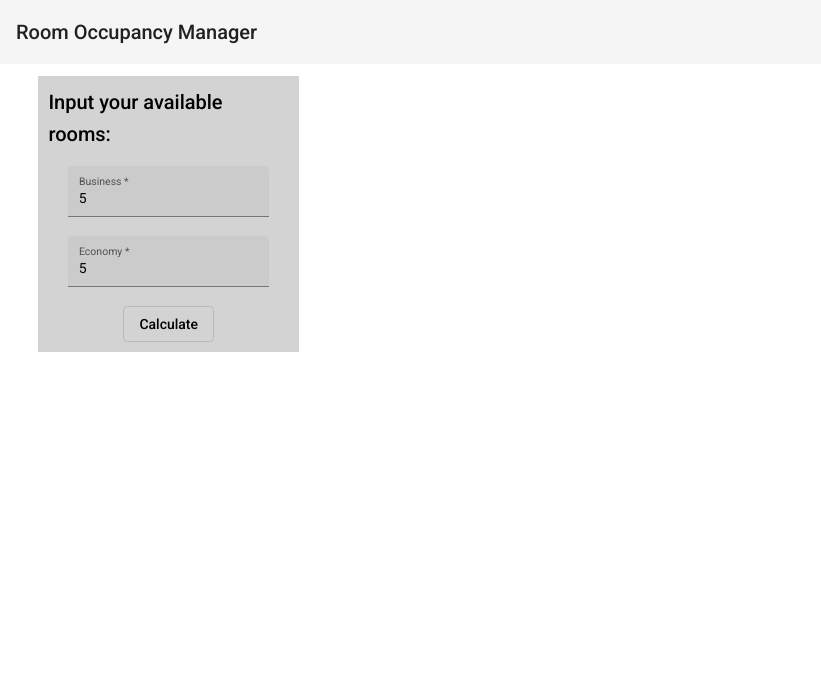
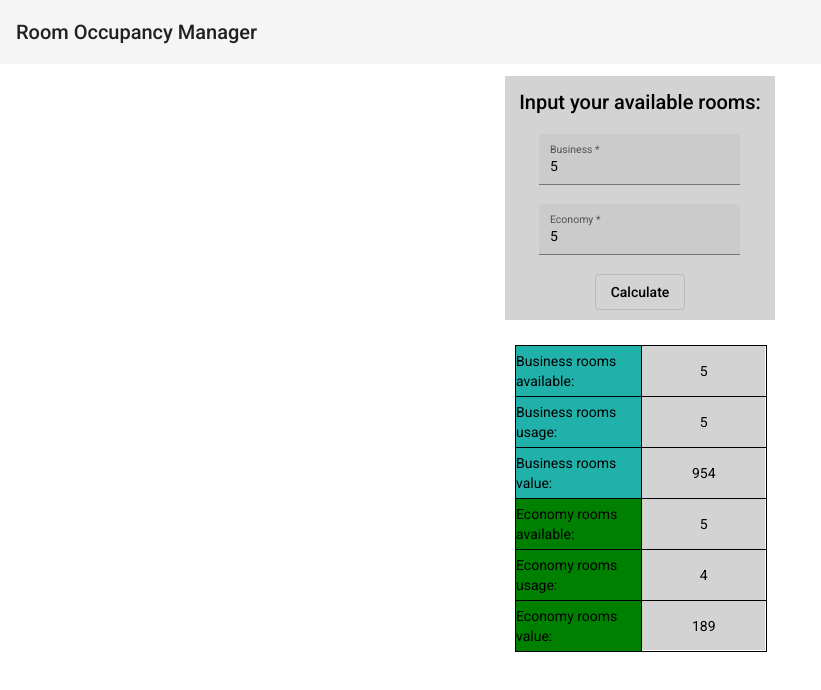
Before and after one commit to SpaceDogLaika/RoomOccupancyManager, an Angular app in the folder room-occupancy-manager/: page / in a window 1280 px wide. Both pictures are taken after typing "5", "5" into the empty fields and a click on the button "Calculate". Shown: the top 690 px of the page, without its empty margins (0-821 px from the left). Built offline with nearby package versions, Linux system fonts and the light colour scheme.

Commit message:
final touches

```diff
--- a/room-occupancy-manager/src/app/_services/logic-calculator.service.ts
+++ b/room-occupancy-manager/src/app/_services/logic-calculator.service.ts
@@ -1,6 +1,6 @@
 import { Injectable } from '@angular/core';
 import { HotelRooms } from '../_models/hotel-rooms';
-import { Result } from '../_models/result.enum';
+import { Result } from '../_models/result.model';
 
 @Injectable({
   providedIn: 'root'
--- a/room-occupancy-manager/src/app/app.module.ts
+++ b/room-occupancy-manager/src/app/app.module.ts
@@ -10,7 +10,7 @@ import { MatFormFieldModule } from '@angular/material/form-field';
 import { MatInputModule } from '@angular/material/input';
 import { FormsModule, ReactiveFormsModule } from '@angular/forms';
 import { MatButtonModule } from '@angular/material/button';
-
+import { MatGridListModule } from '@angular/material/grid-list';
 
 @NgModule({
   declarations: [
@@ -26,7 +26,8 @@ import { MatButtonModule } from '@angular/material/button';
     MatInputModule,
     FormsModule,
     ReactiveFormsModule,
-    MatButtonModule
+    MatButtonModule,
+    MatGridListModule
   ],
   providers: [],
   bootstrap: [AppComponent]
--- a/room-occupancy-manager/src/app/menu/menu.component.html
+++ b/room-occupancy-manager/src/app/menu/menu.component.html
@@ -1,3 +1,4 @@
+<div class="menu-app">
     <div class="menu-container">
         <div class="form-container">
             <div class="form-title">
@@ -30,3 +31,26 @@
               </div>
         </div>
     </div>
+    <div class="result-container" *ngIf="result">
+        <mat-grid-list cols="2" rowHeight="50px">
+            <mat-grid-tile class="business">Business rooms available:</mat-grid-tile>
+            <mat-grid-tile>{{result.businessRoomsAvailable}}</mat-grid-tile>
+
+            <mat-grid-tile class="business">Business rooms usage:</mat-grid-tile>
+            <mat-grid-tile>{{result.businessRoomsUsage.length}}</mat-grid-tile>
+
+            <mat-grid-tile class="business">Business rooms value:</mat-grid-tile>
+            <mat-grid-tile>{{result.businessRoomsValue}}</mat-grid-tile>
+
+            <mat-grid-tile class="economy">Economy rooms available:</mat-grid-tile>
+            <mat-grid-tile>{{result.economyRoomsAvailable}}</mat-grid-tile>
+
+            <mat-grid-tile class="economy">Economy rooms usage:</mat-grid-tile>
+            <mat-grid-tile>{{result.economyRoomsUsage.length}}</mat-grid-tile>
+
+            <mat-grid-tile class="economy">Economy rooms value:</mat-grid-tile>
+            <mat-grid-tile>{{result.economyRoomsValue}}</mat-grid-tile>
+
+          </mat-grid-list>
+    </div>
+</div>
--- a/room-occupancy-manager/src/app/menu/menu.component.scss
+++ b/room-occupancy-manager/src/app/menu/menu.component.scss
@@ -1,9 +1,17 @@
+.menu-app{
+    display: flex;
+    flex-direction: column;
+    justify-content: center;
+    align-items: center;
+
     .menu-container{
         background-color: lightgrey;
+        min-width: 250px;
         width: 20%;
         display: flex;
         justify-content: center;
         padding: 10px;
+        margin-bottom: 25px;
 
         .room-form, .submit-form{
             display: flex;
@@ -12,3 +20,21 @@
             align-items: center;
         }
     }
+}
+
+::ng-deep .result-container{
+    min-width: 250px;
+    width: 20%;
+    background-color: lightgrey;
+    .business{
+        background-color: lightseagreen;
+    }
+
+    .economy{
+        background-color: green;
+    }
+
+    .mat-grid-tile{
+        border: 1px black solid;
+    }
+}
--- a/room-occupancy-manager/src/app/menu/menu.component.ts
+++ b/room-occupancy-manager/src/app/menu/menu.component.ts
@@ -2,6 +2,7 @@ import { Component, OnInit } from '@angular/core';
 import { FormGroup, Validators, FormControl } from '@angular/forms';
 import { LogicCalculatorService } from '../_services/logic-calculator.service';
 import { HotelRooms } from '../_models/hotel-rooms';
+import { Result } from '../_models/result.model';
 
 @Component({
   selector: 'app-menu',
@@ -12,6 +13,7 @@ export class MenuComponent implements OnInit {
 
   formGroup: FormGroup;
   failed: boolean = false;
+  result: Result;
 
   get businessRooms() {
 		return this.roomForm.get('businessRooms') as FormControl;
@@ -34,7 +36,7 @@ export class MenuComponent implements OnInit {
   submit(){
       if(!this.businessRooms.hasError('required') && !this.economyRooms.hasError('required')){
         this.failed = false;
-        this.logicCalculator.calculateRoomDelegation(this.roomForm.value as HotelRooms);
+        this.result = this.logicCalculator.calculateRoomDelegation(this.roomForm.value as HotelRooms);
       } else {
         this.failed = true;
       }
```
Also changed, not shown: room-occupancy-manager/src/app/_models/result.model.ts (renamed from room-occupancy-manager/src/app/_models/result.enum.ts). Lines whose indentation alone changed are shown as unchanged.
